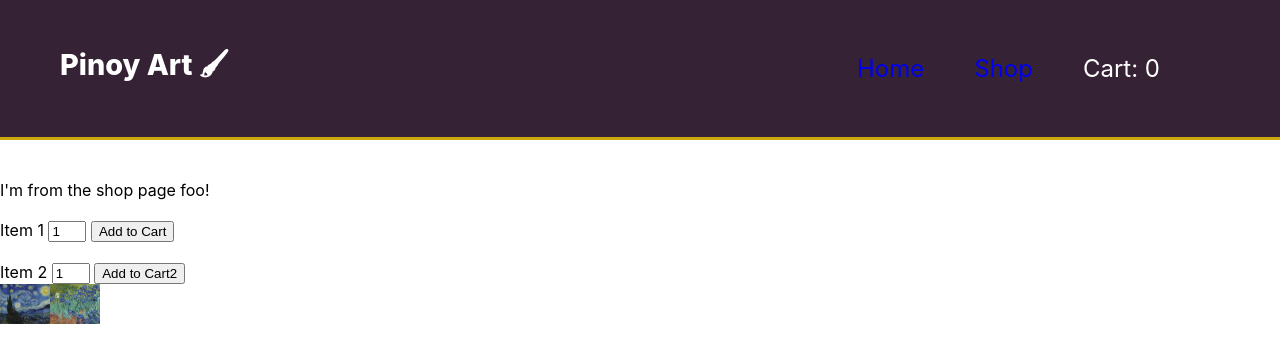
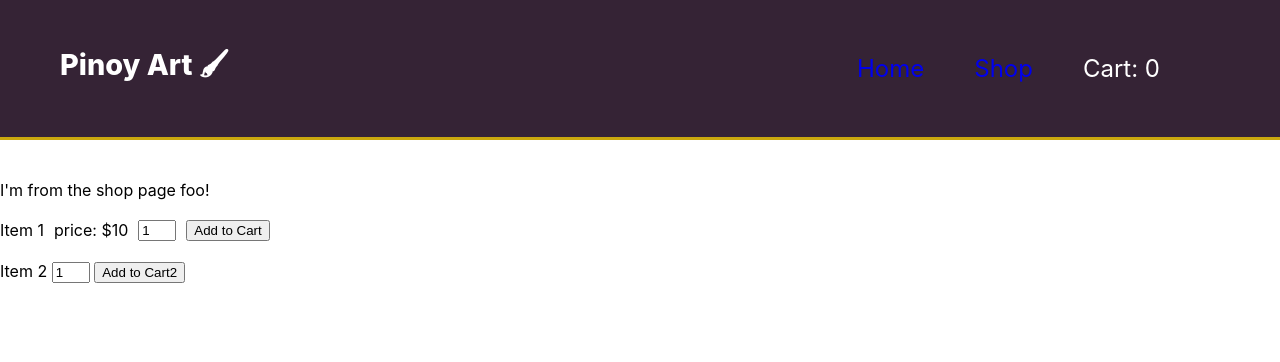
Before and after one commit to Meowinn/project-shopping_page, a React (Create React App) app: page /shop in a window 1280 px wide. Shown: the top 362 px of the page. Built offline with nearby package versions, Linux system fonts and the light colour scheme.

Commit message:
include sidebar, merge cart array to it

```diff
--- a/src/App.css
+++ b/src/App.css
@@ -256,8 +256,14 @@ a:visited:hover {
  color: yellow;
 }
 
+
 .shopHead {
   padding-top: 180px;
+}
+
+.item1 {
+  display: flex;
+  gap: 10px;
 }
 
 input[type=number] {
--- a/src/components/shop.js
+++ b/src/components/shop.js
@@ -7,16 +7,17 @@ const Shop = () => {
 
     const [cartArray, setCartArray] = useState([]);
 
-    const [cartImg, setCartImg] = useState([
-        <img className="itemPic" src= {require("../imgs/item1Sample.jpg")}></img>,
-        <img className="itemPic" src= {require("../imgs/item2Sample.jpg")}></img>
-    ]);
+    const [price, setPrice] = useState(10);
 
 
+    // merge data-value and images to a single array then pass through the fn? -success-
+    // if statement in add to cart for adding images? -success-
+    function addToCart(event) {
 
-    // merge data-value and images to a single array then pass through the fn?
-    // if statement in add to cart for adding images?
-    function addToCart(event) {
+        const cartDiv = [
+            <div><img className="itemPic" src= {require("../imgs/item1Sample.jpg")}></img>{event.target.parentElement.getAttribute('data-value')}</div>,
+            <div><img className="itemPic" src= {require("../imgs/item2Sample.jpg")}></img>{event.target.parentElement.getAttribute('data-value')}</div>
+        ]
 
         // let itemValue = <div> {cartImg[0]} {event.target.parentElement.getAttribute('data-value')} </div>;
         let itemValue = "";
@@ -24,13 +25,14 @@ const Shop = () => {
         if (event.target.parentElement.getAttribute('data-value') == "item 1 Value") {
             alert("item 1 matches")
 
-            itemValue = <div> {cartImg[0]} {event.target.parentElement.getAttribute('data-value')} </div>;
+            itemValue = cartDiv[0];
+
         }
 
         if (event.target.parentElement.getAttribute('data-value') == "item 2 Value") {
             alert("item 2 matches")
 
-            itemValue = <div> {cartImg[1]} {event.target.parentElement.getAttribute('data-value')} </div>;
+            itemValue = cartDiv[1];
         }
 
         let itemQuantity = Number(event.target.previousElementSibling.value);
@@ -51,14 +53,23 @@ const Shop = () => {
     function showSideBar() {
         document.querySelector('#sideBar').classList.remove('hideSideBar');
 
-    }
+    };
 
     function hideSideBar() {
         document.querySelector('#sideBar').classList.add('hideSideBar');
+    };
+
+    function setPriceF() {
+        setPrice (
+            Number(document.querySelector('#input1').value)*10,
+        )
+
+
     }
 
-    console.log(cartArray);
+    // console.log(cartArray);
 
+    console.log(price)
     return(
         <div id="shopWrapper">
             <Header homeLink =
@@ -75,14 +86,12 @@ const Shop = () => {
             <br/>
 
             <div >
-                <div data-value= "item 1 Value">Item 1 <input id="input1" type="number" defaultValue="1" min="1" max="99"></input> <button type="button" onClick={addToCart}>Add to Cart</button></div>
+                <div className="item1" data-value= "item 1 Value"><div>Item 1</div> <div>price: ${price}</div> <input id="input1" type="number" defaultValue="1" min="1" max="99" onChange={setPriceF}></input><button type="button" onClick={addToCart}>Add to Cart</button></div>
 
             </div>
             <br/>
             <div >
                 <div data-value="item 2 Value">Item 2 <input id="input2"  defaultValue="1" type="number" min="1" max="99"></input> <button type="button" onClick={addToCart}>Add to Cart2</button></div>
-
-            {cartImg}
 
             </div>
 
@@ -94,11 +103,7 @@ const Shop = () => {
 
                 <div id="cartPageList">
                     <ul>
-                    {cartArray.map((item, index) =>
-                    <li key={index}>
-                        {/* <img className="itemPic" src= {require("../imgs/item1Sample.jpg")}></img> */}
-
-                        {item}</li>)}
+                    {cartArray.map((item, index) => <li key={index}> {item}</li>)}
 
                     </ul>
                 </div>
```
